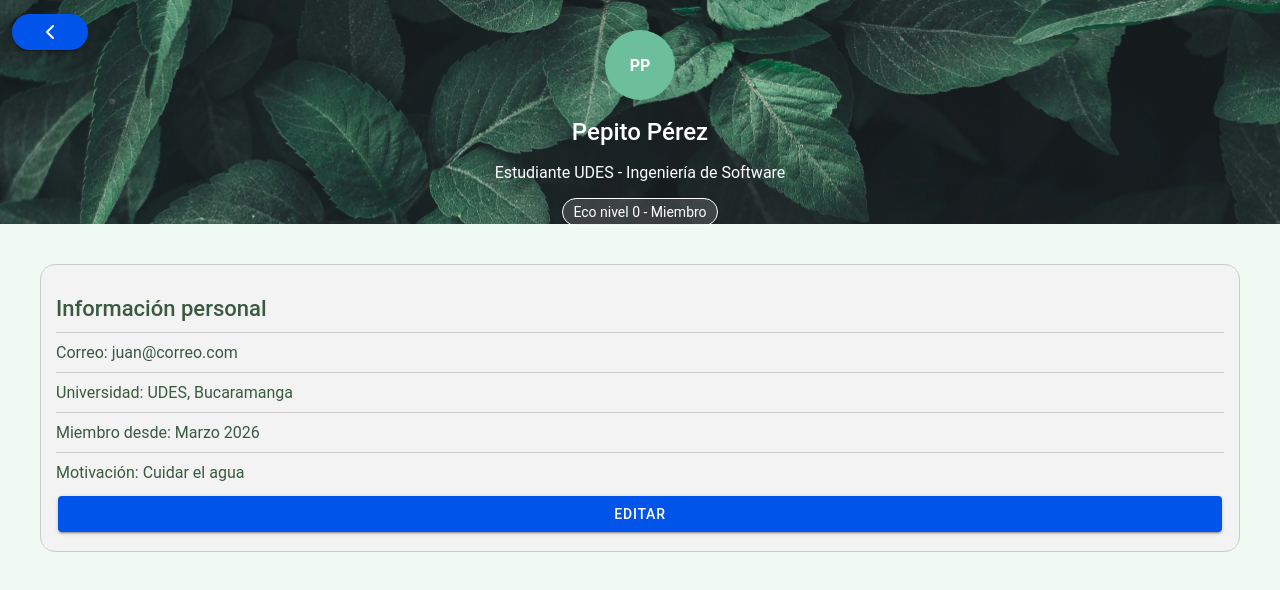
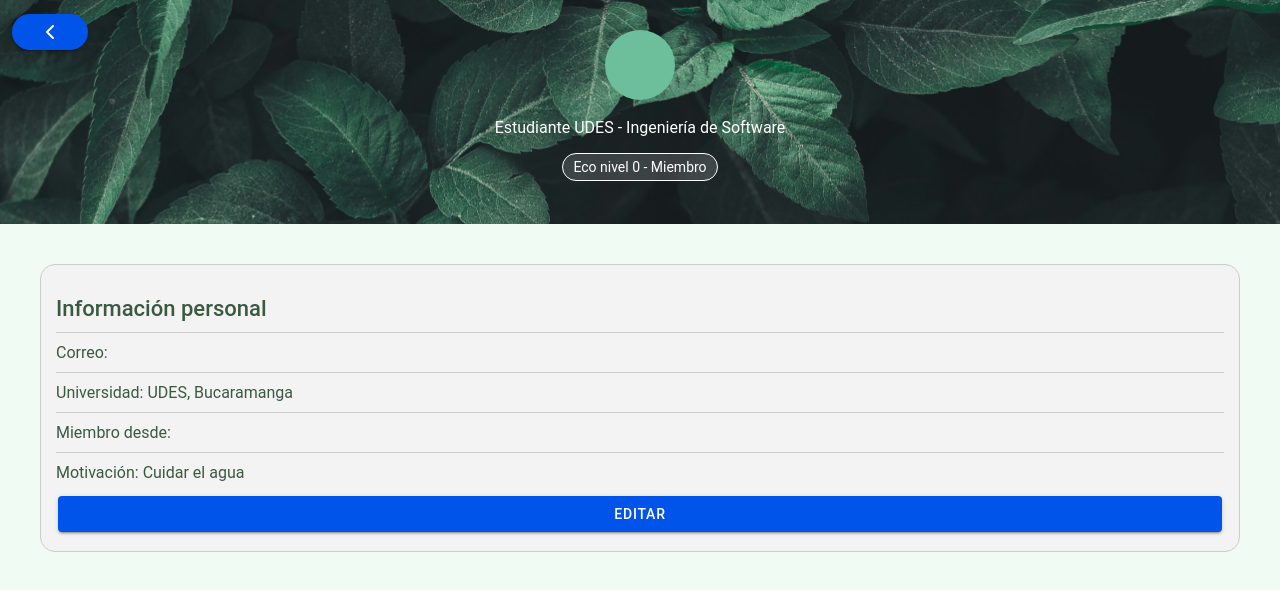
Before and after one commit to JhoJan206/ecorutinaApp, a React (Vite) app: page /perfil in a window 1280 px wide. Shown: the top 590 px of the page. Built offline with nearby package versions, Linux system fonts and the light colour scheme.

Commit message:
Agregar fecha de registro en perfil

```diff
--- a/src/pages/Home.tsx
+++ b/src/pages/Home.tsx
@@ -7,10 +7,19 @@ import { playCircle, radio, library, search } from 'ionicons/icons';
 
 
 import { useHistory } from 'react-router';
+//useState crea y guarda en la variable nombre.
+//useEffect hace que se ejecute una sola vez y lo guarde en un array, para que no se esté ejecutando todo el tiempo.
+import { useState, useEffect } from 'react';
 import './Home.css';
 
 const Home: React.FC = () => {
     const history = useHistory();
+    const [nombre, setNombre] = useState('');  //Colocamos el nombre en la variable "nombre" mediante el metodo setNombre
+
+    useEffect(() => {
+      const nombreGuardado = localStorage.getItem('nombre');
+      if (nombreGuardado) setNombre(nombreGuardado);
+    }, [])
 
     return (
         <IonPage>
@@ -18,8 +27,8 @@ const Home: React.FC = () => {
                 <header>
                     <div className='header-user'>
                         <div><p>Buenos días,</p>
-                        <h2><strong>Pepito Perez</strong></h2></div>
-                        <div><div className="avatar">PZ</div></div>
+                        <h2><strong>{nombre}</strong></h2></div>
+                        <div><div className="avatar">{nombre.charAt(0).toUpperCase()}</div></div>
 
 
                     </div>
--- a/src/pages/Login.tsx
+++ b/src/pages/Login.tsx
@@ -19,6 +19,9 @@ const Login: React.FC = () => {
 
             const data = await res.json();
             if(res.ok){
+                localStorage.setItem('nombre', data.usuario); //Guardamos el nombre del usuario
+                localStorage.setItem('correo', correo); //Guardar el correo
+                localStorage.setItem('fechaRegistro', data.fechaRegistro);
                 alert(`Bienvenido, ${data.usuario}`);
                 history.push('/home');
             }else {
--- a/src/pages/Perfil.tsx
+++ b/src/pages/Perfil.tsx
@@ -1,20 +1,29 @@
 import { IonPage, IonContent, IonButton, IonInput } from '@ionic/react';
 import { useHistory } from 'react-router';
-import { useState } from 'react';
+import { useState, useEffect } from 'react';
+
 import './Perfil.css';
 
 const Perfil: React.FC = () => {
     const history = useHistory();
-
     const [editando, setEditando] = useState(false);
 
     const [datos, setDatos] = useState({
-        nombre: 'Pepito Pérez',
-        correo: 'juan@correo.com',
+        nombre: '',
+        correo: '',
         universidad: 'UDES, Bucaramanga',
         motivacion: 'Cuidar el agua',
-        miembro: 'Marzo 2026'
+        miembro: ''
     });
+
+    useEffect(() => {
+        const nombre = localStorage.getItem('nombre');
+        const correo = localStorage.getItem('correo');
+        const fecha = localStorage.getItem('fechaRegistro');
+        if (nombre) setDatos(prev => ({...prev, nombre}));
+        if (correo) setDatos(prev => ({...prev, correo}));
+        if (fecha) setDatos(prev =>({...prev, miembro: new Date(fecha).toLocaleDateString('es-CO', {month: 'long', year: 'numeric'}) }))
+    }, []);
 
     const handleChange = (campo: string, valor: string) => {
         setDatos({ ...datos, [campo]: valor });
```
